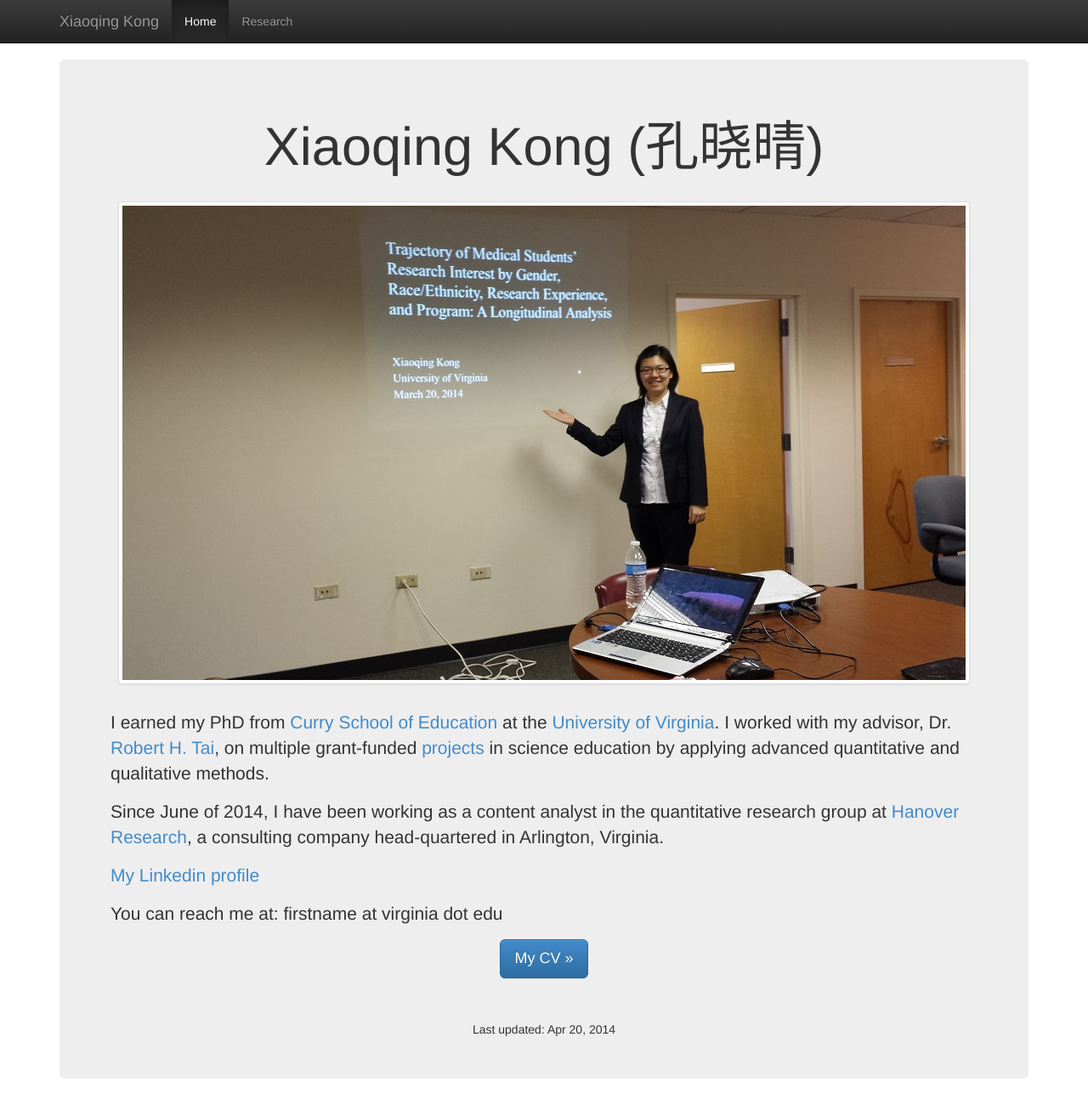
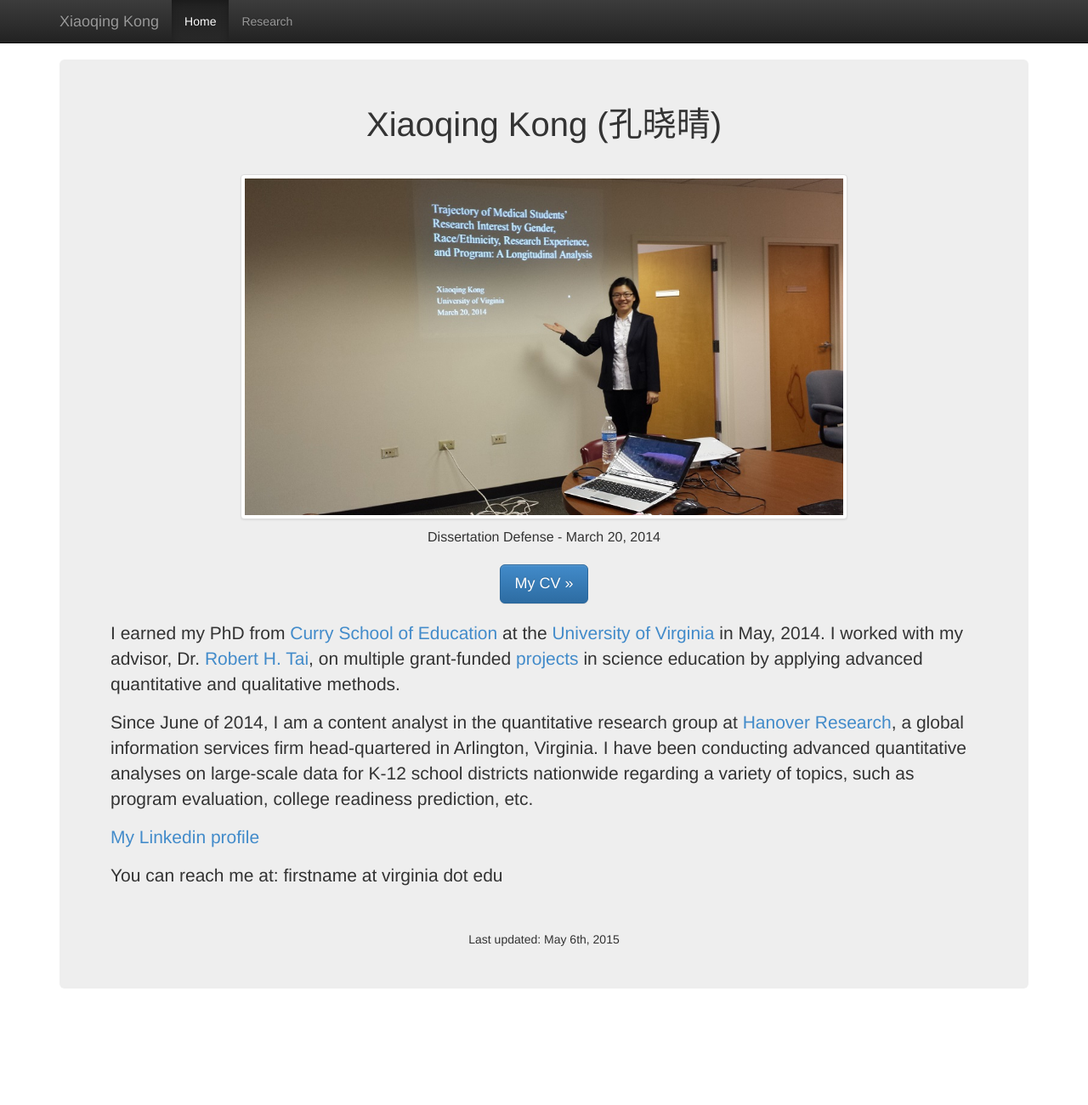
Before and after one commit to norakxq/norakxq.github.io, a plain HTML site: page index.html in a window 1280 px wide. Shown: the whole page at 85% size. After the commit the page ends 1223 px from the top, so only its background shows below. Drawn offline with nearby package versions, Linux system fonts and the light colour scheme.

Commit message:
updated CV, updated homepage

```diff
--- a/index.html
+++ b/index.html
@@ -77,14 +77,15 @@
 
       <!-- Main jumbotron for a primary marketing message or call to action -->
       <div class="jumbotron">
-        <h1 class="text-center">Xiaoqing Kong (孔晓晴)</h1>
-        <img src="images/logo.jpg" class="img-thumbnail center-block" style="margin-top:30px; margin-bottom:30px" alt="A generic square placeholder image with a white border around it, making it resemble a photograph taken with an old instant camera">
-        <p>I earned my PhD from <a href="http://curry.virginia.edu">Curry School of Education</a> at the <a href="http://www.virginia.edu">University of Virginia</a>. I worked with my advisor, Dr. <a href="http://curry.virginia.edu/academics/directory/robert-h.-tai">Robert H. Tai</a>, on multiple grant-funded <a href="research.html"> projects </a> in science education by applying advanced quantitative and qualitative methods.</p>
-		<p>Since June of 2014, I have been working as a content analyst in the quantitative research group at <a href="http://www.hanoverresearch.com/">Hanover Research</a>, a consulting company head-quartered in Arlington, Virginia.</p>
+        <div style="font-size:40px;" class="text-center">Xiaoqing Kong (孔晓晴)</div>
+        <img src="images/logo.jpg" class="img-thumbnail center-block" style="margin-top:30px; margin-bottom:10px; width:70%;">
+        <div style="text-align: center; margin-bottom:20px; font-size:16px">Dissertation Defense - March 20, 2014</div>
+        <div align="center" style="margin-bottom:20px;"><a href="pdf/Kong_CV_20150505.pdf" class="btn btn-primary btn-lg" role="button">My CV &raquo;</a></div>
+        <p>I earned my PhD from <a href="http://curry.virginia.edu">Curry School of Education</a> at the <a href="http://www.virginia.edu">University of Virginia </a> in May, 2014. I worked with my advisor, Dr. <a href="http://curry.virginia.edu/academics/directory/robert-h.-tai">Robert H. Tai</a>, on multiple grant-funded <a href="research.html"> projects </a> in science education by applying advanced quantitative and qualitative methods.</p>
+		<p>Since June of 2014, I am a content analyst in the quantitative research group at <a href="http://www.hanoverresearch.com/">Hanover Research</a>, a global information services firm head-quartered in Arlington, Virginia. I have been conducting advanced quantitative analyses on large-scale data for K-12 school districts nationwide regarding a variety of topics, such as program evaluation, college readiness prediction, etc.</p>
 		<p><a href="https://www.linkedin.com/in/xiaoqingkong">My Linkedin profile</a></p>
 		<p>You can reach me at: firstname at virginia dot edu</p>
-        <div align="center"><p><a href="pdf/Kong_CV_20140420.pdf" class="btn btn-primary btn-lg" role="button">My CV &raquo;</a></p></div>
-		<div style="margin-top:50px" align="center">Last updated: Apr 20, 2014</div>
+		<div style="margin-top:50px" align="center">Last updated: May 6th, 2015</div>
       </div>
 
 
```
Also changed, not shown: 1 other file.
